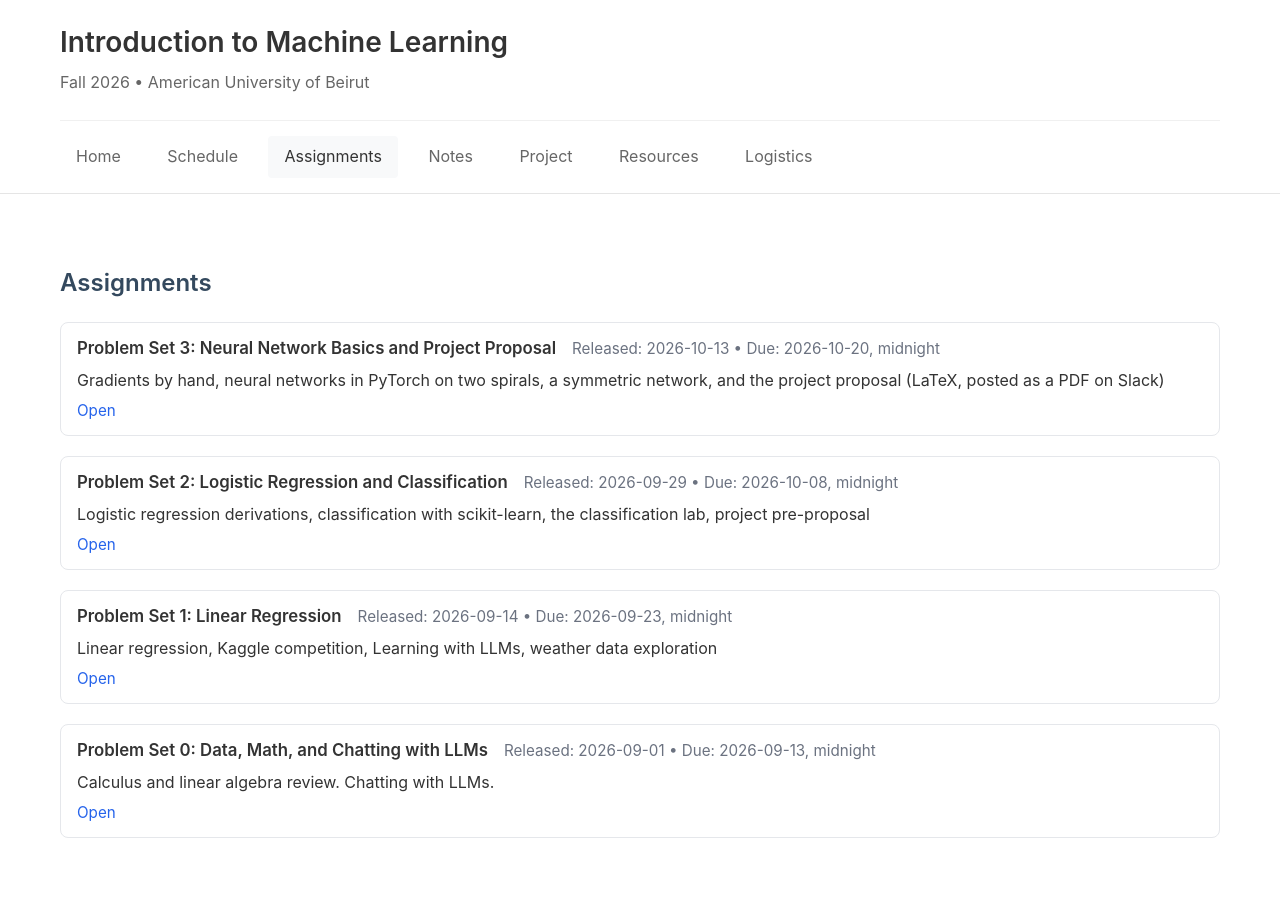
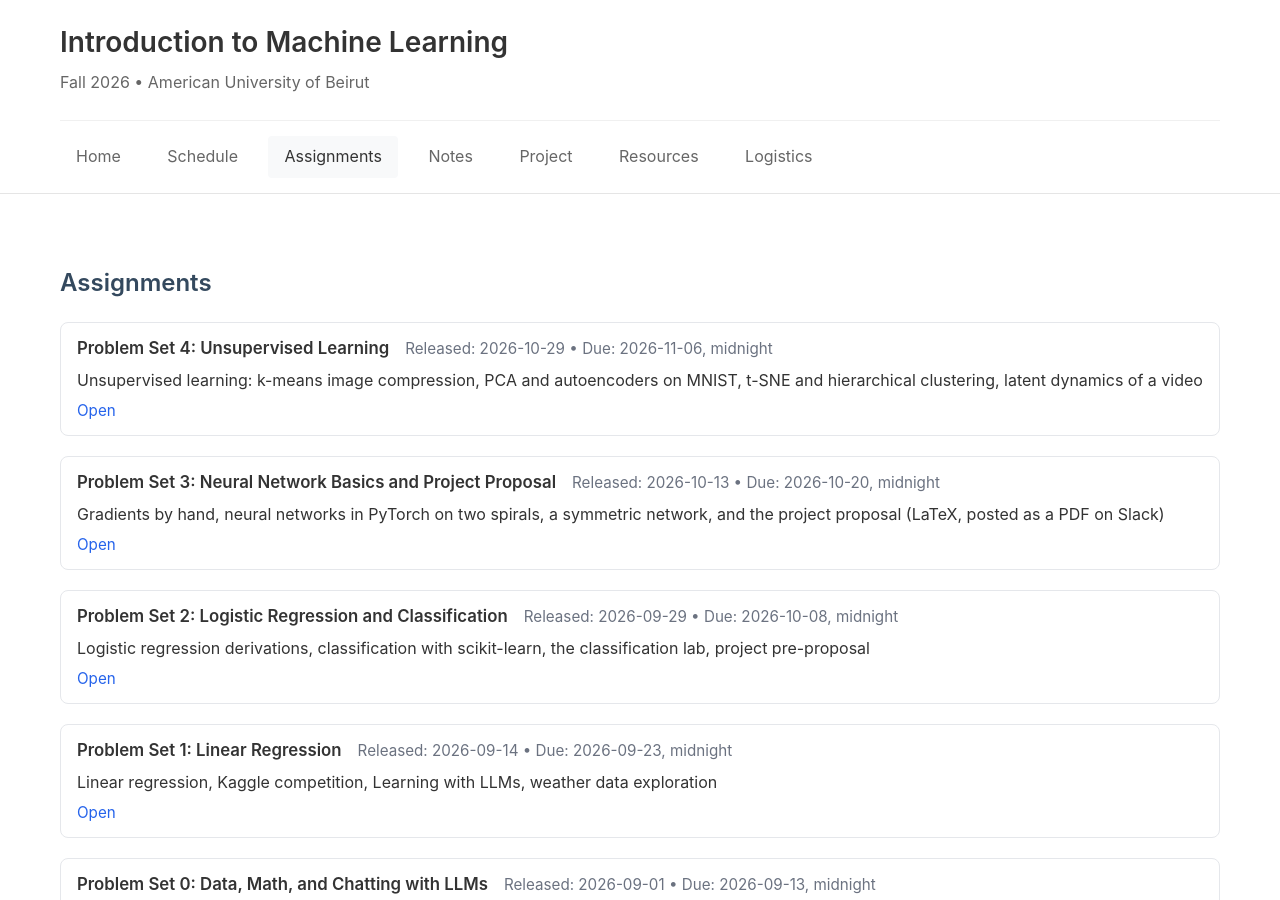
Before and after one commit to Data-Driven-Modeling-Lab/intro2ml, a Jekyll site: the page built from assignments.md, in a window 1280 px wide and 900 px high. Built offline with Jekyll 4.4.1, drawn with Linux system fonts in a browser that asks for light colours.

Commit message:
Post Problem Set 4: Unsupervised Learning (due Fri Nov 6), with the Moodle submission link
Co-Authored-By: Claude Opus 5.5 <noreply@anthropic.com>
Claude-Session: https://claude.ai/code/session_01B48HUpGbuVd2yuia7VFM5Q

```diff
--- a/_data/assignments.yml
+++ b/_data/assignments.yml
@@ -69,13 +69,14 @@
   visible: false
 - id: hw6
   title: 'Problem Set 4: Unsupervised Learning'
-  release_date: '2026-11-05'
-  due_date: '2026-11-17'
-  description: 'Unsupervised learning: k-means, PCA, autoencoders and others '
+  release_date: '2026-10-29'
+  due_date: '2026-11-06'
+  due_time: midnight
+  description: 'Unsupervised learning: k-means image compression, PCA and autoencoders on MNIST, t-SNE and hierarchical clustering, latent dynamics of a video'
   links:
   - name: Open
     url: /materials/assignments/hw6/
-  visible: false
+  visible: true           # posted Oct 29 2026
 - id: hw7
   title: 'Problem Set 5: Reinforcement Learning'
   release_date: '2026-11-17'
```
Also changed, not shown: materials/assignments/hw6.md (+5 -1 lines).
